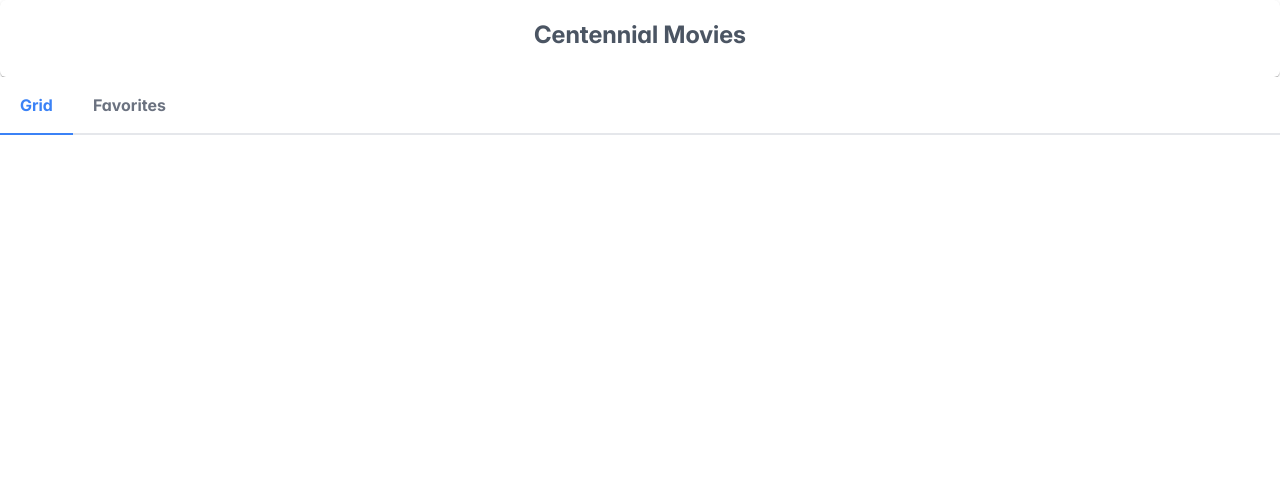
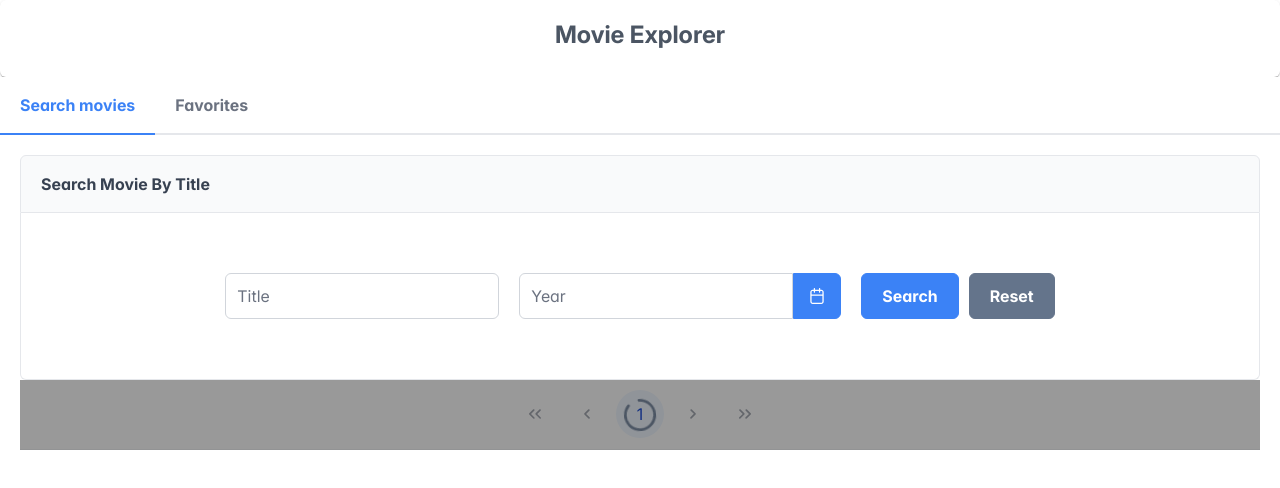
Before and after one commit to retr0Tech/movie-explorer, a React (Create React App) app in the folder frontend/: page / in a window 1280 px wide. Shown: the top 488 px of the page. Built offline with nearby package versions, Linux system fonts and the light colour scheme.

Commit message:
added first layer of styles and components for the home page and created baseservice for future request to backend

```diff
--- a/frontend/src/App.css
+++ b/frontend/src/App.css
@@ -28,6 +28,19 @@
   color: #61dafb;
 }
 
+.movie-explorer {
+  display: flex;
+  gap: 20px;
+  justify-content: center;
+  margin: 40px 0 40px 0;
+}
+
+.movie-explorer-options {
+  display: flex;
+  gap: 10px;
+}
+
+
 @keyframes App-logo-spin {
   from {
     transform: rotate(0deg);
--- /dev/null
+++ b/frontend/src/components/Movies/MoviesExplorer.tsx
@@ -0,0 +1,34 @@
+import { Button } from 'primereact/button'
+import { Calendar } from 'primereact/calendar';
+import { FloatLabel } from 'primereact/floatlabel';
+import { InputText } from 'primereact/inputtext'
+import { Panel } from 'primereact/panel'
+import React, { useState } from 'react'
+import MoviesGrid from './MoviesGrid';
+
+export default function MoviesExplorer() {
+	const [title, setTitle] = useState('');
+	const [date, setDate] = useState<Date | null>(null);
+
+	return (
+		<div>
+		<Panel header="Search Movie By Title">
+			<div className='movie-explorer'>
+				<FloatLabel>
+					<InputText id="title" value={title} onChange={(e) => setTitle(e.target.value)}></InputText>
+					<label htmlFor="Title">Title</label>
+				</FloatLabel>
+				<FloatLabel>
+					<Calendar value={date} onChange={(e) => setDate(e.value ?? null)} view="year" dateFormat="yy" showIcon/>
+					<label htmlFor="Year">Year</label>
+				</FloatLabel>
+				<div className='movie-explorer-options'>
+					<Button label='Search'></Button>
+					<Button label='Reset' severity='secondary'></Button>
+				</div>
+			</div>
+		</Panel>
+		<MoviesGrid movies={[]}></MoviesGrid>
+	</div>
+	)
+}
--- /dev/null
+++ b/frontend/src/components/Movies/MoviesGrid.tsx
@@ -0,0 +1,23 @@
+import { useState } from 'react';
+import { DataView } from 'primereact/dataview';
+import { Movie } from '../../models/movies/movie'
+
+export default function MoviesGrid({movies}: {movies: Movie[]}) {
+	const [isLoading, setIsLoading] = useState(true);
+
+	return (
+		<div className="dataview-demo">
+				<div className="card">
+					<DataView
+						value={movies}
+						layout={'grid'}
+						lazy
+						paginator
+						rows={10}
+						totalRecords={ 10 }
+						onPage={ () => {} }
+						loading={ isLoading } />
+				</div>
+			</div>
+	)
+}
--- /dev/null
+++ b/frontend/src/enums/movie-type.ts
@@ -0,0 +1,5 @@
+export enum MovieType {
+	Movie = 'movie',
+	Series = 'series',
+	Episode = 'episode'
+}
--- /dev/null
+++ b/frontend/src/models/movies/movie.ts
@@ -0,0 +1,14 @@
+import { MovieType } from "../../enums/movie-type";
+import { MovieResponse } from "./movie-response";
+
+
+export class Movie implements MovieResponse {
+    constructor(
+        public title: string,
+        public year: number,
+        public imdbID: string,
+        public type: MovieType,
+        public poster: string,
+        public isFavorite: boolean
+    ) {}
+}
--- a/frontend/src/pages/Home.tsx
+++ b/frontend/src/pages/Home.tsx
@@ -2,6 +2,7 @@ import { useState, useEffect } from "react";
 import { TabView, TabPanel } from "primereact/tabview";
 /*New imports */
 import { Card } from "primereact/card";
+import MoviesExplorer from "../components/Movies/MoviesExplorer";
 
 export const Home = () => {
   const [activeIndex, setActiveIndex] = useState(0);
@@ -11,15 +12,15 @@ export const Home = () => {
   return (
     <div className="Home">
       <div className="card">
-        <Card title="Centennial Movies"></Card>
+        <Card title="Movie Explorer"></Card>
       </div>
       <TabView
         className="tabview-header-icon"
         activeIndex={activeIndex}
         onTabChange={(e) => setActiveIndex(e.index)}
       >
-        <TabPanel header="Grid" leftIcon="pi pi-list">
-          {/* movies grid */}
+        <TabPanel header="Search movies" leftIcon="pi pi-list">
+          <MoviesExplorer></MoviesExplorer>
         </TabPanel>
         <TabPanel header="Favorites" leftIcon="pi pi-star">
           {/* favorite movies */}
```
Also changed, not shown: frontend/src/components/FavoriteMovie.tsx (added, +45 -0 lines), frontend/src/components/Movies/MovieGridItem.tsx (added, +7 -0 lines), frontend/src/models/generic-response.ts (added, +7 -0 lines), frontend/src/models/movies/movie-response.ts (added, +9 -0 lines), frontend/src/services/base-service.ts (added, +80 -0 lines).
